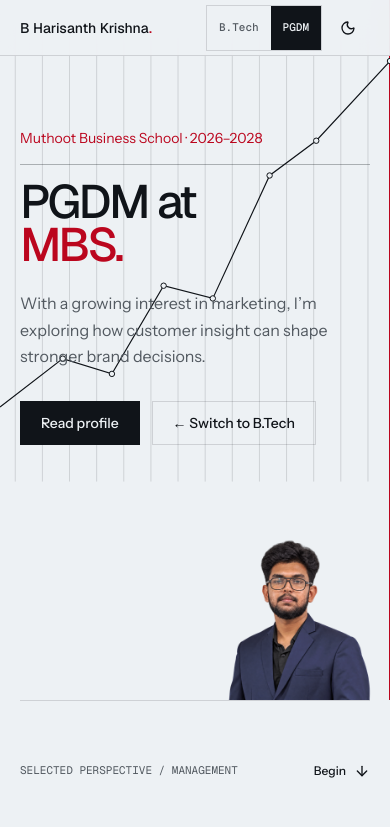
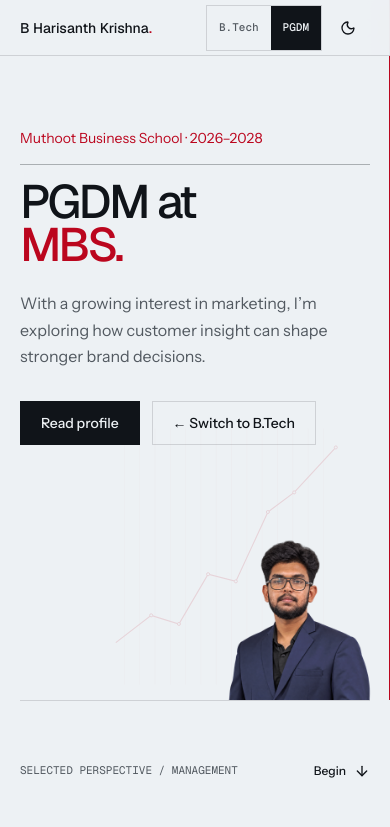
Before and after one commit to Harisanth-2004/harisanth-portfolio, a React (Vite) app: page / in a window 390 px wide. Shown: the top 827 px of the page. Built offline with nearby package versions, Linux system fonts and the light colour scheme.

Commit message:
Add PGDM graph portrait treatment

```diff
--- a/src/styles.css
+++ b/src/styles.css
@@ -1334,17 +1334,16 @@
   }
 }
 
-/* PGDM uses the same quiet circuit language as the engineering track, tinted
-   with MBS red and placed behind the raised portrait. */
-.management-schematic {
+/* PGDM gets a quiet editorial data plot in MBS red, behind the portrait. */
+.management-graph {
   position: absolute;
   z-index: 0;
-  left: 8vw;
-  top: 0;
-  width: min(60vw, 720px);
+  left: 47vw;
+  top: 4%;
+  width: min(47vw, 560px);
   height: 100%;
   color: var(--signal);
-  opacity: 0.2;
+  opacity: 0.22;
   pointer-events: none;
 }
 .hero-portrait-mgmt {
@@ -1356,16 +1355,16 @@
 @media (min-width: 1024px) {
   .hero-portrait-mgmt {
     right: 3vw;
-    width: min(37vw, 475px);
+    width: min(50vw, 560px);
     height: 100%;
   }
 }
 @media (max-width: 639px) {
-  .management-schematic {
-    left: -4vw;
-    top: 20%;
-    width: 62vw;
-    height: 76%;
-    opacity: 0.15;
+  .management-graph {
+    left: 16vw;
+    top: 59%;
+    width: 84vw;
+    height: 41%;
+    opacity: 0.12;
   }
 }
```
